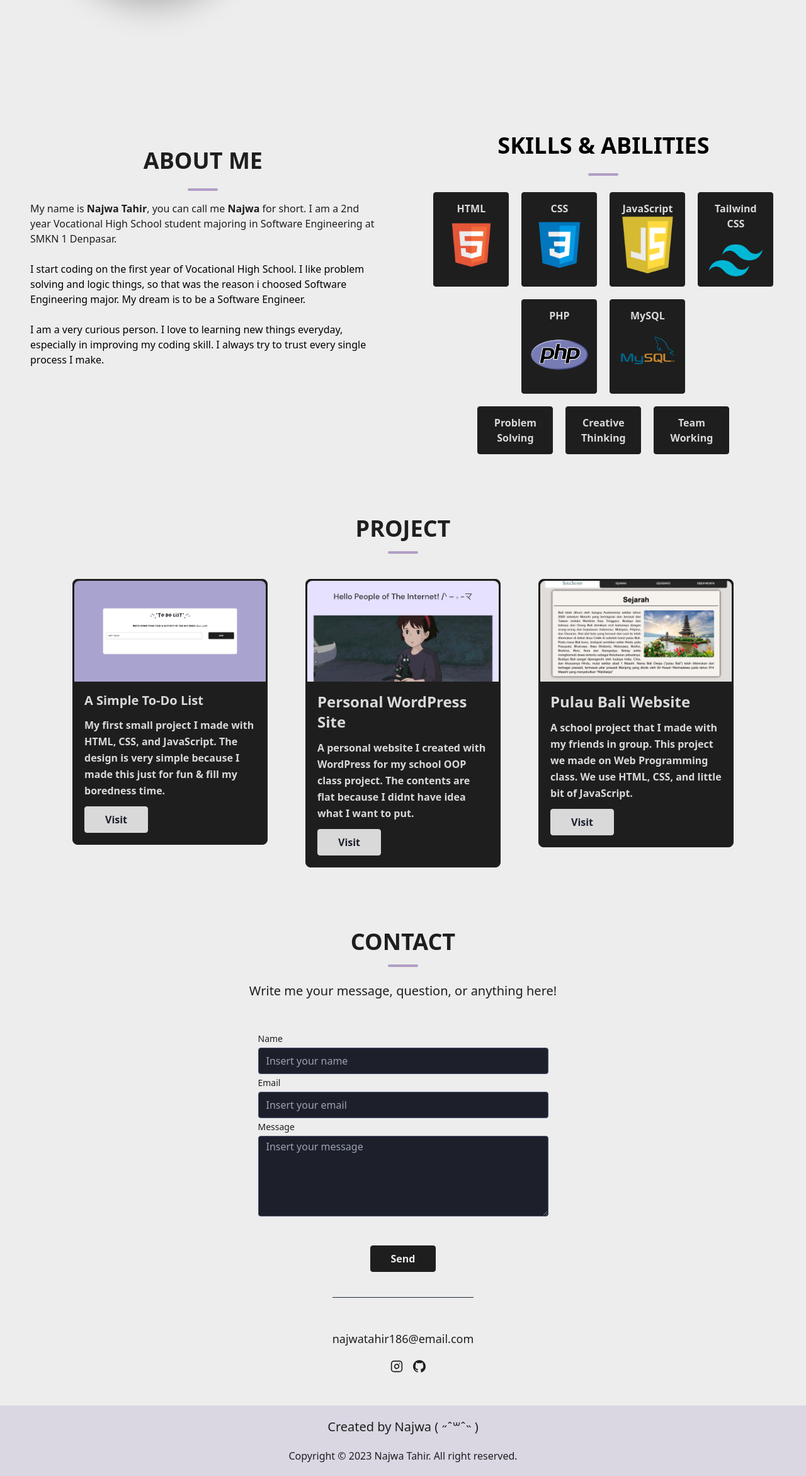
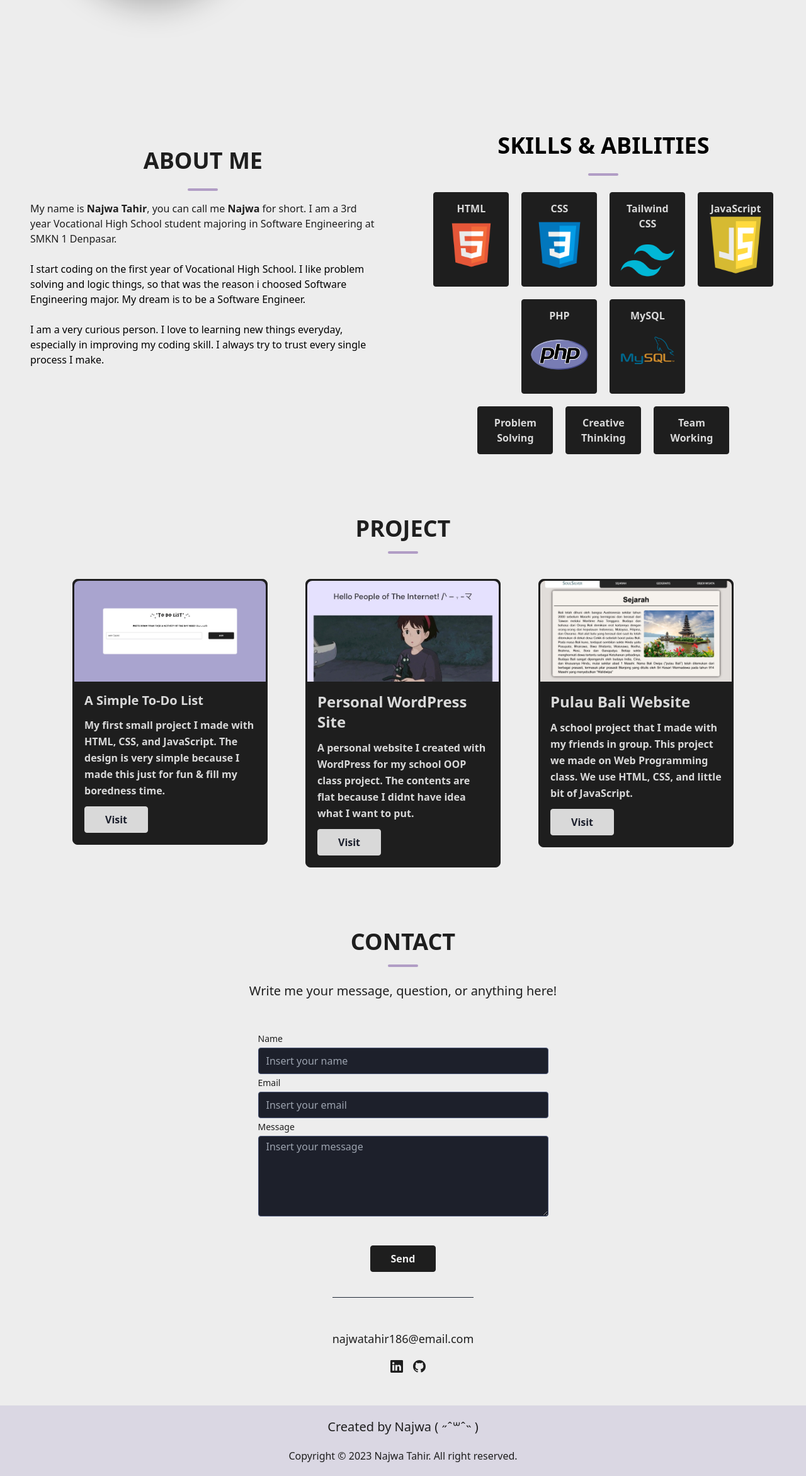
Before and after one commit to najwatahir/annetarc-card, a Next.js app: page / in a window 1280 px wide. Shown: the part 618-2961 px from the top of the page at 63% size. Built offline with nearby package versions, Linux system fonts and the light colour scheme.

Commit message:
edit about page

```diff
--- a/components/AboutPage.tsx
+++ b/components/AboutPage.tsx
@@ -1,5 +1,4 @@
 import React from "react"
-import Image from "next/image"
 
 const AboutPage = () => {
     return (
@@ -12,7 +11,7 @@ const AboutPage = () => {
                         </h1>
                         <hr className="w-12 h-1 mx-auto my-4 bg-[#B19DC5] border-0 rounded"></hr>
                         <p className="text-[#1E1E1E] mb:text-lg text-base">
-                            My name is <span>Najwa Tahir</span>, you can call me <span>Najwa</span> for short. I am a 2nd year Vocational High School student majoring in Software Engineering at SMKN 1 Denpasar.
+                            My name is <span>Najwa Tahir</span>, you can call me <span>Najwa</span> for short. I am a 3rd year Vocational High School student majoring in Software Engineering at SMKN 1 Denpasar.
                         </p>
                         <br />
                         <p>
@@ -37,12 +36,12 @@ const AboutPage = () => {
                                 <img src="/images/css.png" alt="" />
                             </div>
                             <div className="skill-box">
+                                <p>Tailwind CSS</p>
+                                <img src="/images/tailwind-css.png" alt="" />
+                            </div>
+                            <div className="skill-box">
                                 <p>JavaScript</p>
                                 <img src="/images/js.png" alt="" />
-                            </div>
-                            <div className="skill-box">
-                                <p>Tailwind CSS</p>
-                                <img src="/images/tailwind-css.png" alt="" />
                             </div>
                             <div className="skill-box">
                                 <p>PHP</p>
--- a/components/ContactForm.tsx
+++ b/components/ContactForm.tsx
@@ -91,13 +91,10 @@ function ContactForm() {
                             <div className="w-full pt-8 mt-8 border-t border-gray-800 text-center">
                                 <a className="text-[#1E1E1E] hover:text-[#70667a] block leading-normal my-5 text-lg" href="mailto:najwatahir186@gmail.com">najwatahir186@email.com</a>
                                 <span className="inline-flex pb-5">
-                                    <a className="ml-4 text-[#1E1E1E] hover:text-[##70667a]" href="https://www.instagram.com/najwathalibz/" target="_blank">
-                                        <svg fill="none" stroke="currentColor" stroke-linecap="round" stroke-linejoin="round" stroke-width="2" className="w-5 h-5" viewBox="0 0 24 24">
-                                            <rect width="20" height="20" x="2" y="2" rx="5" ry="5"></rect>
-                                            <path d="M16 11.37A4 4 0 1112.63 8 4 4 0 0116 11.37zm1.5-4.87h.01"></path>
-                                        </svg>
+                                    <a className="ml-4 text-[#1E1E1E] hover:text-[#70667a]" href="https://www.linkedin.com/in/najwatahir/" target="_blank">
+                                        <svg xmlns="http://www.w3.org/2000/svg" className='w-5 h-5' fill="currentColor" viewBox="0 0 16 16"> <path d="M0 1.146C0 .513.526 0 1.175 0h13.65C15.474 0 16 .513 16 1.146v13.708c0 .633-.526 1.146-1.175 1.146H1.175C.526 16 0 15.487 0 14.854V1.146zm4.943 12.248V6.169H2.542v7.225h2.401zm-1.2-8.212c.837 0 1.358-.554 1.358-1.248-.015-.709-.52-1.248-1.342-1.248-.822 0-1.359.54-1.359 1.248 0 .694.521 1.248 1.327 1.248h.016zm4.908 8.212V9.359c0-.216.016-.432.08-.586.173-.431.568-.878 1.232-.878.869 0 1.216.662 1.216 1.634v3.865h2.401V9.25c0-2.22-1.184-3.252-2.764-3.252-1.274 0-1.845.7-2.165 1.193v.025h-.016a5.54 5.54 0 0 1 .016-.025V6.169h-2.4c.03.678 0 7.225 0 7.225h2.4z" /> </svg>
                                     </a>
-                                    <a href="https://github.com/najwatahir" target="_blank" className="ml-4 text-[#1E1E1E] hover:text-[##70667a]">
+                                    <a href="https://github.com/najwatahir" target="_blank" className="ml-4 text-[#1E1E1E] hover:text-[#70667a]">
                                         <svg xmlns="http://www.w3.org/2000/svg" fill="currentColor" className="w-5 h-5" viewBox="0 0 16 16">
                                             <path d="M8 0C3.58 0 0 3.58 0 8c0 3.54 2.29 6.53 5.47 7.59.4.07.55-.17.55-.38 0-.19-.01-.82-.01-1.49-2.01.37-2.53-.49-2.69-.94-.09-.23-.48-.94-.82-1.13-.28-.15-.68-.52-.01-.53.63-.01 1.08.58 1.23.82.72 1.21 1.87.87 2.33.66.07-.52.28-.87.51-1.07-1.78-.2-3.64-.89-3.64-3.95 0-.87.31-1.59.82-2.15-.08-.2-.36-1.02.08-2.12 0 0 .67-.21 2.2.82.64-.18 1.32-.27 2-.27.68 0 1.36.09 2 .27 1.53-1.04 2.2-.82 2.2-.82.44 1.1.16 1.92.08 2.12.51.56.82 1.27.82 2.15 0 3.07-1.87 3.75-3.65 3.95.29.25.54.73.54 1.48 0 1.07-.01 1.93-.01 2.2 0 .21.15.46.55.38A8.012 8.012 0 0 0 16 8c0-4.42-3.58-8-8-8z" />
                                         </svg>
```
Also changed, not shown: public/images/laravel.png (added).
